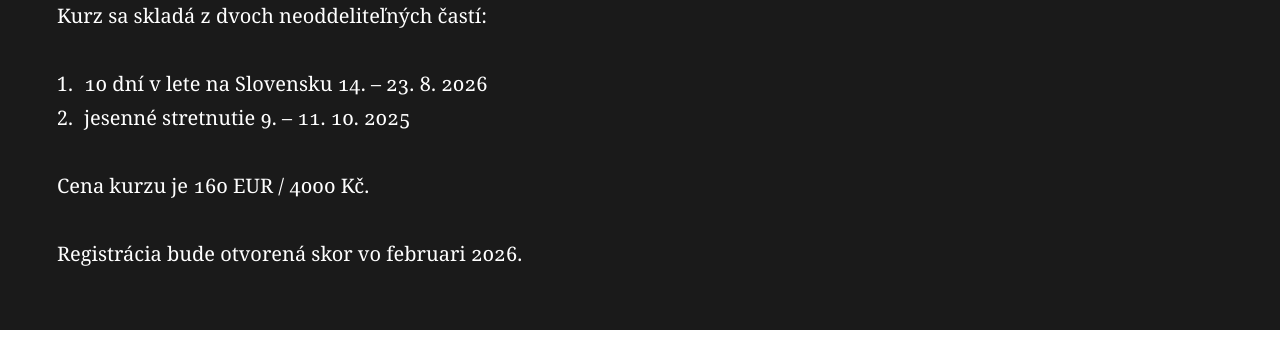
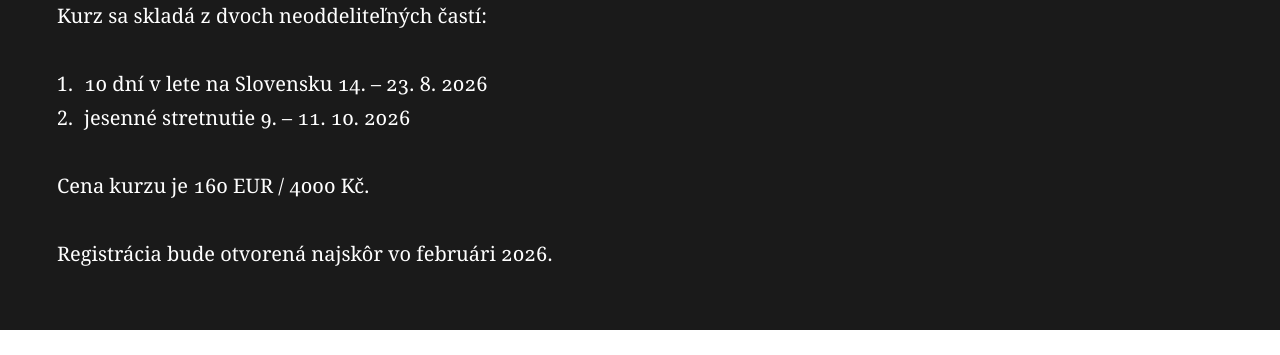
Before and after one commit to fonssk/fonssk.github.io, a Jekyll site: the page built from index.md, in a window 1280 px wide and 900 px high, scrolled down 1217 px. Shown: the part 156-511 px from the top of the window. Built offline with Jekyll 4.4.1, drawn with Linux system fonts in a browser that asks for light colours.

Commit message:
Update index.md

```diff
--- a/index.md
+++ b/index.md
@@ -26,11 +26,11 @@ Prihlás sa a poď do toho s nami!
 Kurz sa skladá z dvoch neoddeliteľných častí:
 
 1. 10 dní v lete na Slovensku 14. – 23. 8. 2026
-2. jesenné stretnutie 9. – 11. 10. 2025
+2. jesenné stretnutie 9. – 11. 10. 2026
 
 Cena kurzu je 160 EUR / 4000 Kč.
 
-Registrácia bude otvorená skor vo februari 2026.
+Registrácia bude otvorená najskôr vo februári 2026.
 
 {% endcapture %}
 {% include inverted_section.html content=inverted_content %}
```
